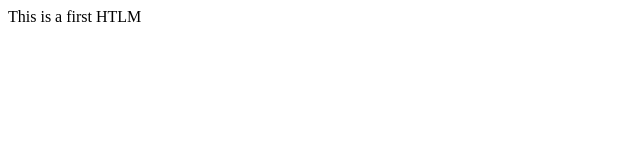
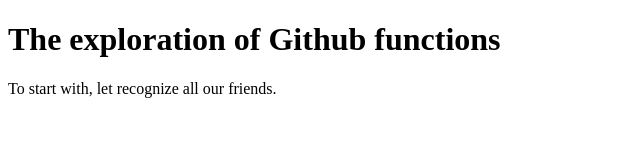
Before and after one commit to glory-ka/train, a plain HTML site: page index.html in a window 1280 px wide. Shown: the whole page, without its empty margins (0-640 px from the left). Drawn offline with Linux system fonts and the light colour scheme.

Commit message:
New additon lines to the HTLM

```diff
--- a/index.html
+++ b/index.html
@@ -1 +1,12 @@
-<p>This is a first HTLM</p>
+<!DOCTYPE html>
+<html>
+<head>
+<title>Wonderfull Page Title!!</title>
+</head>
+<body>
+
+<h1>The exploration of Github functions</h1>
+<p>To start with, let recognize all our friends.</p>
+
+</body>
+</html>
```
